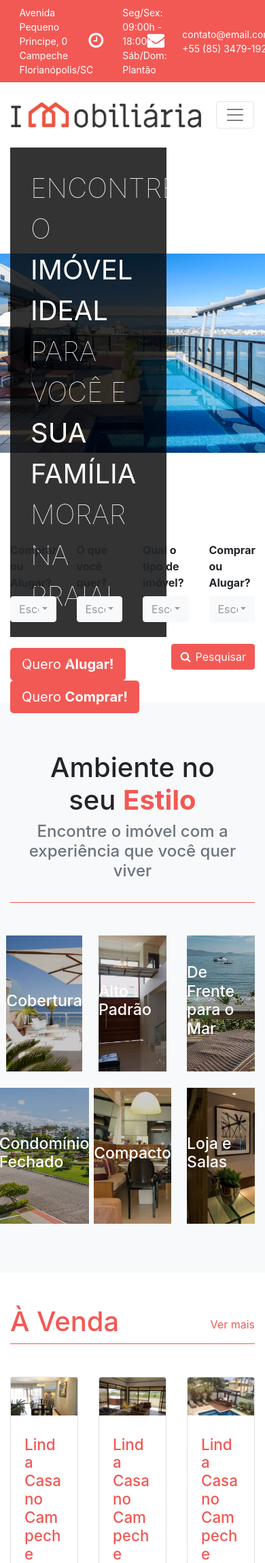
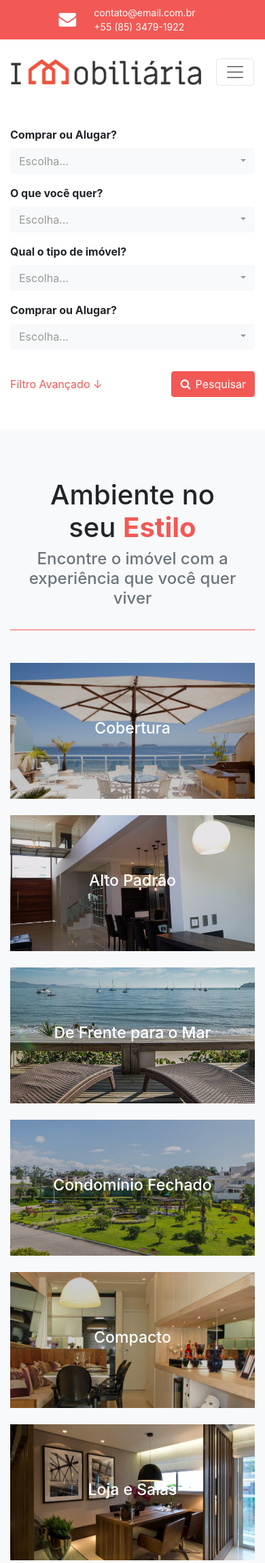
Before and after one commit to michelbsilva/Projeto_bootstrap, a PHP site: page / in a window 390 px wide; the page is wider, and only the part inside the window is pictured. Shown: the top 2299 px of that part at 68% size. Run offline with PHP 8.4, Linux system fonts and the light colour scheme; style sheets or scripts are compiled from the project's sources; some libraries are stand-ins or nearby versions.

Commit message:
responsive index/home

```diff
--- a/_cdn/css/app.css
+++ b/_cdn/css/app.css
@@ -2883,6 +2883,25 @@ select.selectpicker {
   font-size: 0.875em;
 }
 
+.main_footer h1 {
+  font-size: 1.4em;
+  border-bottom: 1px solid #CCC;
+}
+.main_footer ul {
+  padding-left: 0;
+}
+.main_footer ul li {
+  list-style: none;
+  margin-bottom: 7px;
+}
+.main_footer ul li a {
+  color: #666;
+}
+
+.main_copyright p {
+  font-size: 0.875em;
+}
+
 .main_slide {
   background-image: url("../../assets/images/front1.jpg");
   background-position: center 65%;
--- a/_cdn/scss/app.scss
+++ b/_cdn/scss/app.scss
@@ -8,6 +8,8 @@
 @import "../scss/fold/optin";
 
 @import "theme/header";
+@import "theme/footer";
+
 @import "pages/home";
 
 *, *:before,*:after{
--- /dev/null
+++ b/_cdn/scss/theme/_footer.scss
@@ -0,0 +1,23 @@
+.main_footer{
+    h1{
+        font-size: 1.4em;
+        border-bottom: 1px solid #CCC;
+    }
+    ul{
+        padding-left: 0;
+        li{
+            list-style: none;
+            margin-bottom: 7px;
+
+            a{
+                color: #666;
+            }
+        }
+    }
+}
+
+.main_copyright{
+    p{
+        font-size: 0.875em;
+    }
+}
--- a/index.php
+++ b/index.php
@@ -17,16 +17,16 @@
 
     <div class="header_bar bg-front">
       <div class="container">
-        <dix class="row">
-          <div class="col-4 d-flex justify-content-center align-items-center p-2 text-white">
+        <dix class="row justify-content-around">
+          <div class="d-none d-lg-flex col-lg-4 justify-content-center align-items-center p-2 text-white">
             <i class="icon-location-arrow"></i>
             <p class="my-auto mx-3">Avenida Pequeno Principe, 0 Campeche<br />Florianópolis/SC</p>
           </div>
-          <div class="col-4 d-flex justify-content-center align-items-center p-2 text-white">
+          <div class="d-none d-md-flex col-md-6 col-lg-4 justify-content-center align-items-center p-2 text-white">
             <i class="icon-clock-o"></i>
             <p class="my-auto mx-3">Seg/Sex: 09:00h - 18:00h<br />Sáb/Dom: Plantão</p>
           </div>
-          <div class="col-4 d-flex justify-content-center align-items-center p-2 text-white">
+          <div class="d-flex col-4 col-md-6 col-lg-4 justify-content-center align-items-center p-2 text-white">
             <i class="icon-envelope"></i>
             <p class="my-auto mx-3">contato@email.com.br<br />+55 (85) 3479-1922</p>
           </div>
@@ -84,6 +84,46 @@
     </div>
   </article>
 
+  <section class="main_footer bg-light" style="background: url(assets/images/footer.png) repeat-x bottom center; background-size: 10%;">
+    <div class="container pt-5" style="padding-bottom: 120px;">
+      <div class="row justify-content-around text-muted">
+        <div class="col-12 col-md-3 col-lg-3">
+          <h1 class="pb-2">Navegue <span class="text-front">Aqui!</span></h1>
+          <ul>
+            <li><a href="#">Home</a></li>
+            <li><a href="#" class="text-front">Destaque</a></li>
+            <li><a href="#">Alugar</a></li>
+            <li><a href="#">Comprar</a></li>
+            <li><a href="#">Contato</a></li>
+          </ul>
+        </div>
+        <div class="col-12 col-md-9 col-lg-6">
+          <h1 class="pb-2">Nós <span class="text-front">Conheça!</span></h1>
+          <p>Nossa maior satisfação é lhe ajudar a encontrar seu imóvel dos sonhos nos bairros do Sul da Ilha da Magia, Florianópolis.</p>
+
+          <h1 class="pb-2">Quer <span class="text-front">Investir?</span></h1>
+          <p>Entre em contato com a nossa equipe e vamos lhe informar sempre sobre os melhores negócios.</p>
+        </div>
+        <div class="col-12 col-md-12 col-lg-3">
+          <button class="btn btn-front icon-facebook icon-notext"></button>
+          <button class="btn btn-front icon-twitter icon-notext"></button>
+          <button class="btn btn-front icon-instagram icon-notext"></button>
+        </div>
+      </div>
+    </div>
+  </section>
+
+  <div class="main_copyright py-3 bg-front text-white text-center">
+    <div class="container">
+      <div class="row">
+        <div class="col-12">
+          <p class="mb-0">Imobiliaria | CRECI 1234 | Avenida Pequeno Principe, 0 - Campeche - Florianópolis/SC</p>
+          <p class="mb-0">Todos dos Direitos Reservados &copysr;</p>
+        </div>
+      </div>
+    </div>
+  </div>
+
   <script src="node_modules/jquery/dist/jquery.min.js"></script>
   <script src="node_modules/bootstrap/dist/js/bootstrap.bundle.min.js"></script>
   <script src="node_modules/bootstrap-select/dist/js/bootstrap-select.min.js"></script>
--- a/widget/home.php
+++ b/widget/home.php
@@ -1,4 +1,4 @@
-<div class="main_slide">
+<div class="main_slide d-none d-md-block">
     <div class="container" style="height: 100%;">
         <div class="row align-items-center" style="height: 100%;">
             <div class="col-8">
@@ -15,14 +15,14 @@
     <div class="container my-5">
         <div class="row">
             <form action="" class="form-inline w-100">
-                <div class="form-group col-3">
+                <div class="form-group col-12 col-sm-6 col-lg-3">
                     <label for="search" class="mb-2"><b>Comprar ou Alugar?</b></label>
                     <select name="search" id="search" class="selectpicker" title="Escolha...">
                         <option value="">Alugar</option>
                         <option value="">Comprar</option>
                     </select>
                 </div>
-                <div class="form-group col-3">
+                <div class="form-group col-12 col-sm-6 col-lg-3">
                     <label for="search" class="mb-2"><b>O que você quer?</b></label>
                     <select name="search" id="search" class="selectpicker" title="Escolha..." multiple
                         data-actions-box="true">
@@ -30,14 +30,14 @@
                         <option value="">Comprar</option>
                     </select>
                 </div>
-                <div class="form-group col-3">
+                <div class="form-group col-12 col-sm-6 col-lg-3">
                     <label for="search" class="mb-2"><b>Qual o tipo de imóvel?</b></label>
                     <select name="search" id="search" class="selectpicker" title="Escolha...">
                         <option value="">Alugar</option>
                         <option value="">Comprar</option>
                     </select>
                 </div>
-                <div class="form-group col-3">
+                <div class="form-group col-12 col-sm-6 col-lg-3">
                     <label for="search" class="mb-2"><b>Comprar ou Alugar?</b></label>
                     <select name="search" id="search" class="selectpicker" title="Escolha...">
                         <option value="">Alugar</option>
@@ -93,7 +93,7 @@
             <p class="text-center text-muted h4">Encontre o imóvel com a experiência que você quer viver</p>
         </div>
         <div class="main_list_group_items mt-5 d-flex justify-content-around row">
-            <article class="col-4 main_list_group_items-item mb-4">
+            <article class="col-12 col-md-6 col-lg-4 main_list_group_items-item mb-4">
                 <a href="#">
                     <div class="d-flex align-items-center justify-content-center"
                         style="background: url('assets/images/home/cobertura_oto_1.jpg') no-repeat; background-size:cover;">
@@ -102,7 +102,7 @@
                 </a>
             </article>
 
-            <article class="col-4 main_list_group_items-item mb-4">
+            <article class="col-12 col-md-6 col-lg-4 main_list_group_items-item mb-4">
                 <a href="#">
                     <div class="d-flex align-items-center justify-content-center"
                         style="background: url('assets/images/home/alto_padrao_1.jpg') no-repeat; background-size:cover;">
@@ -111,7 +111,7 @@
                 </a>
             </article>
 
-            <article class="col-4 main_list_group_items-item mb-4">
+            <article class="col-12 col-md-6 col-lg-4 main_list_group_items-item mb-4">
                 <a href="#">
                     <div class="d-flex align-items-center justify-content-center"
                         style="background: url('assets/images/home/de_frente_pro_mar_original.jpg') no-repeat; background-size:cover;">
@@ -120,7 +120,7 @@
                 </a>
             </article>
 
-            <article class="col-4 main_list_group_items-item mb-4">
+            <article class="col-12 col-md-6 col-lg-4 main_list_group_items-item mb-4">
                 <a href="#">
                     <div class="d-flex align-items-center justify-content-center"
                         style="background: url('assets/images/home/condominio_fechado_1.jpg') no-repeat; background-size:cover;">
@@ -129,7 +129,7 @@
                 </a>
             </article>
 
-            <article class="col-4 main_list_group_items-item mb-4">
+            <article class="col-12 col-md-6 col-lg-4 main_list_group_items-item mb-4">
                 <a href="#">
                     <div class="d-flex align-items-center justify-content-center"
                         style="background: url('assets/images/home/compacto_1.jpg') no-repeat; background-size:cover;">
@@ -138,7 +138,7 @@
                 </a>
             </article>
 
-            <article class="col-4 main_list_group_items-item mb-4">
+            <article class="col-12 col-md-6 col-lg-4 main_list_group_items-item mb-4">
                 <a href="#">
                     <div class="d-flex align-items-center justify-content-center"
                         style="background: url('assets/images/home/sala_comercial_original.jpg') no-repeat; background-size:cover;">
@@ -159,7 +159,7 @@
 
         <div class="row">
 
-            <article class="col-4">
+            <article class="col-12 col-md-6 col-lg-4 mb-4">
                 <div class="card main_properties_item">
                     <div class="img-responsive-16y9">
                         <a href="">
@@ -193,7 +193,7 @@
                 </div>
             </article>
 
-            <article class="col-4">
+            <article class="col-12 col-md-6 col-lg-4 mb-4">
                 <div class="card main_properties_item">
                     <div class="img-responsive-16y9">
                         <a href="">
@@ -227,7 +227,7 @@
                 </div>
             </article>
 
-            <article class="col-4">
+            <article class="col-12 col-md-6 col-lg-4 mb-4">
                 <div class="card main_properties_item">
                     <div class="img-responsive-16y9">
                         <a href="">
@@ -273,7 +273,7 @@
 
         <div class="row">
 
-            <article class="col-4">
+            <article class="col-12 col-md-6 col-lg-4 mb-4">
                 <div class="card main_properties_item">
                     <div class="img-responsive-16y9">
                         <a href="">
@@ -307,7 +307,7 @@
                 </div>
             </article>
 
-            <article class="col-4">
+            <article class="col-12 col-md-6 col-lg-4 mb-4">
                 <div class="card main_properties_item">
                     <div class="img-responsive-16y9">
                         <a href="">
@@ -341,7 +341,7 @@
                 </div>
             </article>
 
-            <article class="col-4">
+            <article class="col-12 col-md-6 col-lg-4 mb-4">
                 <div class="card main_properties_item">
                     <div class="img-responsive-16y9">
                         <a href="">
```
Also changed, not shown: 1 other file.
